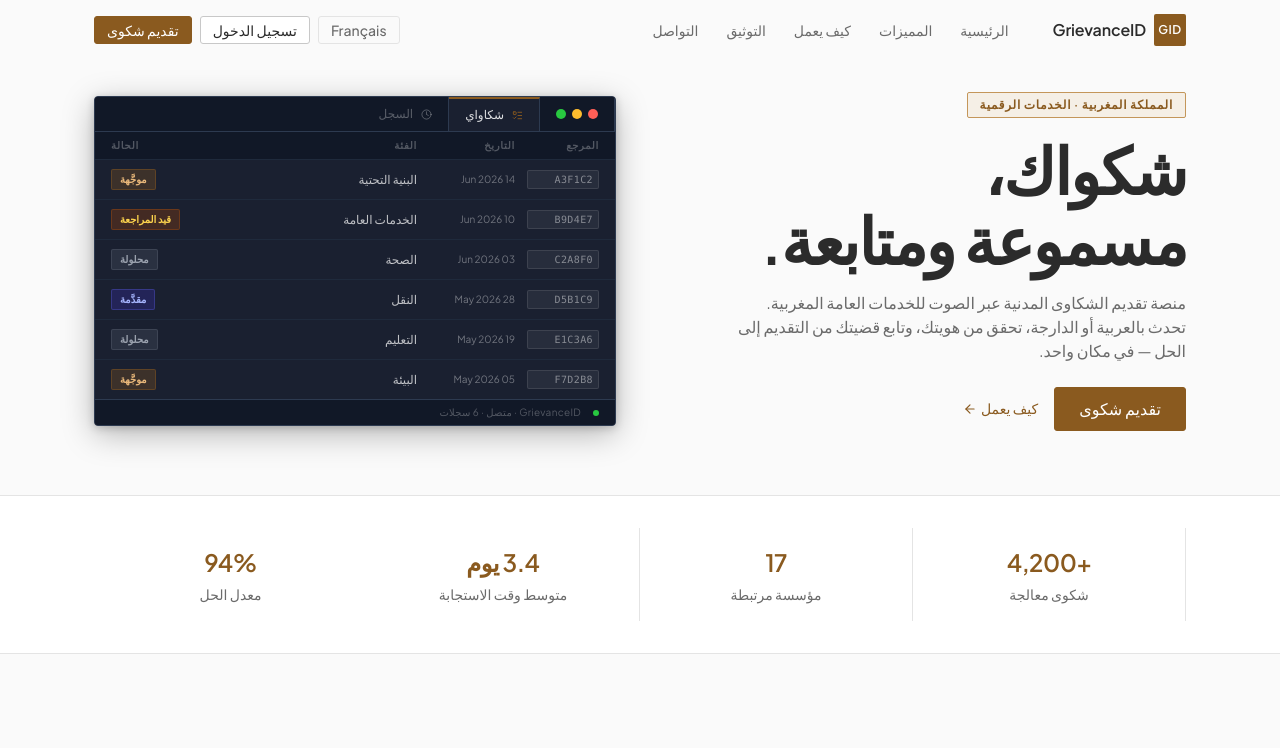
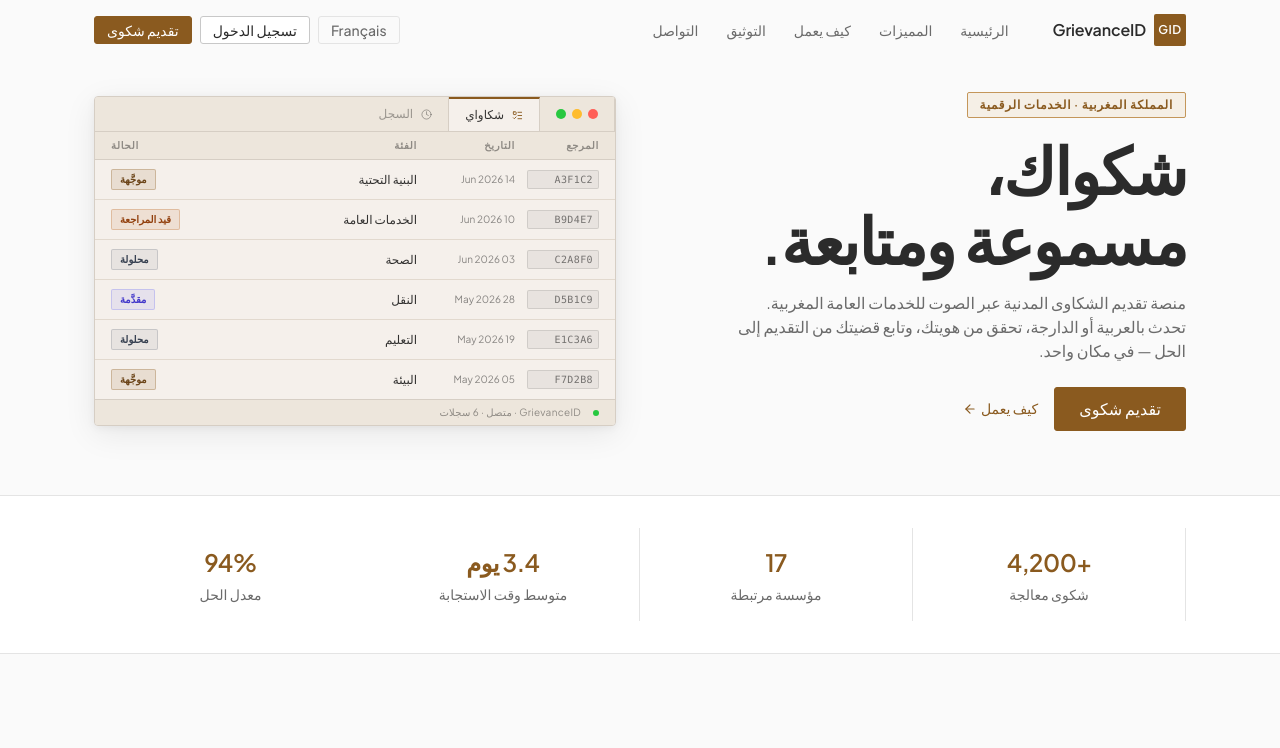
Before and after one commit to GrievanceID/Platform, a React (Vite) app in the folder frontend/: page / in a window 1280 px wide. Shown: the top 748 px of the page. Built offline with nearby package versions, Linux system fonts and the light colour scheme.

Commit message:
style: update hero panel and status bar styles for light surface theme

```diff
--- a/frontend/src/pages/public/LandingPage.module.css
+++ b/frontend/src/pages/public/LandingPage.module.css
@@ -89,12 +89,12 @@
   color: var(--accent-hover);
 }
 
-/* ── Hero mockup panel — dark chrome ── */
+/* ── Hero mockup panel — light surface ── */
 .hero_panel {
-  background: #1A2030;
-  border: 1px solid #2D3A50;
+  background: #F5F0EB;
+  border: 1px solid #D6CEC4;
   border-radius: var(--radius-md);
-  box-shadow: 0 8px 32px rgba(0, 0, 0, 0.28), 0 2px 8px rgba(0, 0, 0, 0.18);
+  box-shadow: 0 8px 32px rgba(0, 0, 0, 0.08), 0 2px 8px rgba(0, 0, 0, 0.05);
   overflow: hidden;
   width: 100%;
   /* Bleed: extend panel to trailing viewport edge at desktop.
@@ -110,8 +110,8 @@
 .panel_chrome {
   display: flex;
   align-items: stretch;
-  background: #111827;
-  border-bottom: 1px solid #2D3A50;
+  background: #EDE6DC;
+  border-bottom: 1px solid #D6CEC4;
 }
 
 .panel_traffic {
@@ -120,7 +120,7 @@
   gap: 6px;
   padding: var(--space-3) var(--space-4);
   flex-shrink: 0;
-  border-right: 1px solid #2D3A50;
+  border-right: 1px solid #D6CEC4;
 }
 
 .panel_dot_red    { width: 10px; height: 10px; border-radius: 50%; background: #FF5F57; flex-shrink: 0; }
@@ -132,12 +132,12 @@
   align-items: center;
   gap: var(--space-2);
   padding: 0 var(--space-4);
-  background: #1A2030;
+  background: #F5F0EB;
   border-top: 2px solid #8A5A1F;
-  border-right: 1px solid #2D3A50;
+  border-right: 1px solid #D6CEC4;
   font-size: var(--text-xs);
   font-weight: var(--weight-medium);
-  color: rgba(255, 255, 255, 0.85);
+  color: rgba(0, 0, 0, 0.78);
   flex-shrink: 0;
 }
 
@@ -153,9 +153,9 @@
   gap: var(--space-2);
   padding: 0 var(--space-4);
   background: transparent;
-  border-right: 1px solid #2D3A50;
+  border-right: 1px solid #D6CEC4;
   font-size: var(--text-xs);
-  color: rgba(255, 255, 255, 0.3);
+  color: rgba(0, 0, 0, 0.35);
   flex-shrink: 0;
 }
 
@@ -166,8 +166,8 @@
   gap: var(--space-3);
   align-items: center;
   padding: 6px var(--space-4);
-  border-bottom: 1px solid #1F2A3C;
-  background: #111827;
+  border-bottom: 1px solid #D6CEC4;
+  background: #EDE6DC;
 }
 
 .panel_th {
@@ -175,7 +175,7 @@
   font-weight: var(--weight-semibold);
   letter-spacing: 0.07em;
   text-transform: uppercase;
-  color: rgba(255, 255, 255, 0.28);
+  color: rgba(0, 0, 0, 0.4);
 }
 
 .panel_body {
@@ -188,7 +188,7 @@
   align-items: center;
   gap: var(--space-3);
   padding: 9px var(--space-4);
-  border-bottom: 1px solid #1F2A3C;
+  border-bottom: 1px solid #E2D9CE;
   font-size: var(--text-xs);
 }
 .mock_row:last-child {
@@ -198,9 +198,9 @@
 .mock_ref {
   font-family: var(--font-mono);
   font-size: 10px;
-  color: rgba(255, 255, 255, 0.45);
-  background: rgba(255, 255, 255, 0.06);
-  border: 1px solid rgba(255, 255, 255, 0.1);
+  color: rgba(0, 0, 0, 0.5);
+  background: rgba(0, 0, 0, 0.05);
+  border: 1px solid rgba(0, 0, 0, 0.1);
   border-radius: var(--radius-sm);
   padding: 1px 5px;
   letter-spacing: 0.04em;
@@ -208,15 +208,15 @@
 
 .mock_date {
   font-size: 10px;
-  color: rgba(255, 255, 255, 0.38);
+  color: rgba(0, 0, 0, 0.45);
 }
 
 .mock_category {
-  color: rgba(255, 255, 255, 0.72);
+  color: rgba(0, 0, 0, 0.8);
   font-weight: var(--weight-medium);
 }
 
-/* Status badges — lightened for dark panel legibility */
+/* Status badges — standard subtle chips for light panel */
 .mock_badge {
   font-size: 10px;
   font-weight: var(--weight-semibold);
@@ -225,10 +225,10 @@
   white-space: nowrap;
 }
 
-.mock_badge_submitted { background: rgba(55, 48, 163, 0.35); color: #A5B4FC; border: 1px solid rgba(99, 102, 241, 0.3); }
-.mock_badge_pending   { background: rgba(146, 64, 14, 0.35);  color: #FCD34D; border: 1px solid rgba(180, 83, 9, 0.35); }
-.mock_badge_routed    { background: rgba(138, 90, 31, 0.3);   color: #E9B87A; border: 1px solid rgba(138, 90, 31, 0.45); }
-.mock_badge_resolved  { background: rgba(75, 85, 99, 0.35);   color: #9CA3AF; border: 1px solid rgba(107, 114, 128, 0.3); }
+.mock_badge_submitted { background: rgba(99, 102, 241, 0.1);  color: #4338CA; border: 1px solid rgba(99, 102, 241, 0.25); }
+.mock_badge_pending   { background: rgba(180, 83, 9, 0.1);    color: #92400E; border: 1px solid rgba(180, 83, 9, 0.25); }
+.mock_badge_routed    { background: rgba(138, 90, 31, 0.12);  color: #6B4418; border: 1px solid rgba(138, 90, 31, 0.3); }
+.mock_badge_resolved  { background: rgba(107, 114, 128, 0.1); color: #374151; border: 1px solid rgba(107, 114, 128, 0.25); }
 
 /* Status bar at panel bottom */
 .panel_statusbar {
@@ -236,8 +236,8 @@
   align-items: center;
   gap: var(--space-3);
   padding: 5px var(--space-4);
-  background: #111827;
-  border-top: 1px solid #2D3A50;
+  background: #EDE6DC;
+  border-top: 1px solid #D6CEC4;
 }
 
 .panel_statusbar_dot {
@@ -250,7 +250,7 @@
 
 .panel_statusbar_text {
   font-size: 10px;
-  color: rgba(255, 255, 255, 0.28);
+  color: rgba(0, 0, 0, 0.4);
   letter-spacing: 0.03em;
 }
 
```
